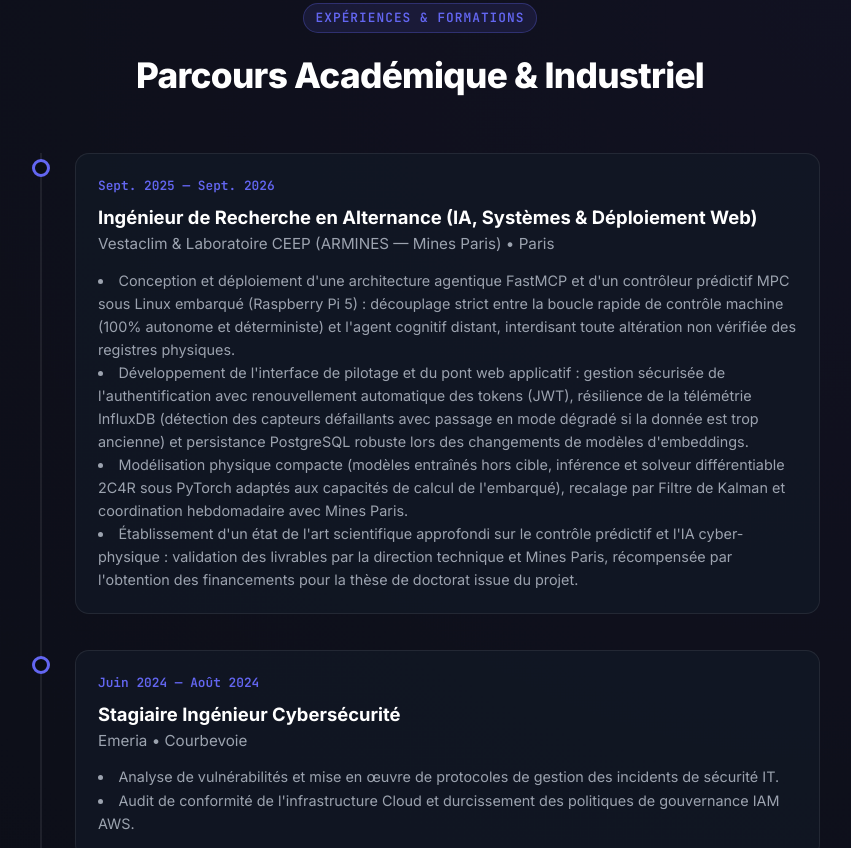
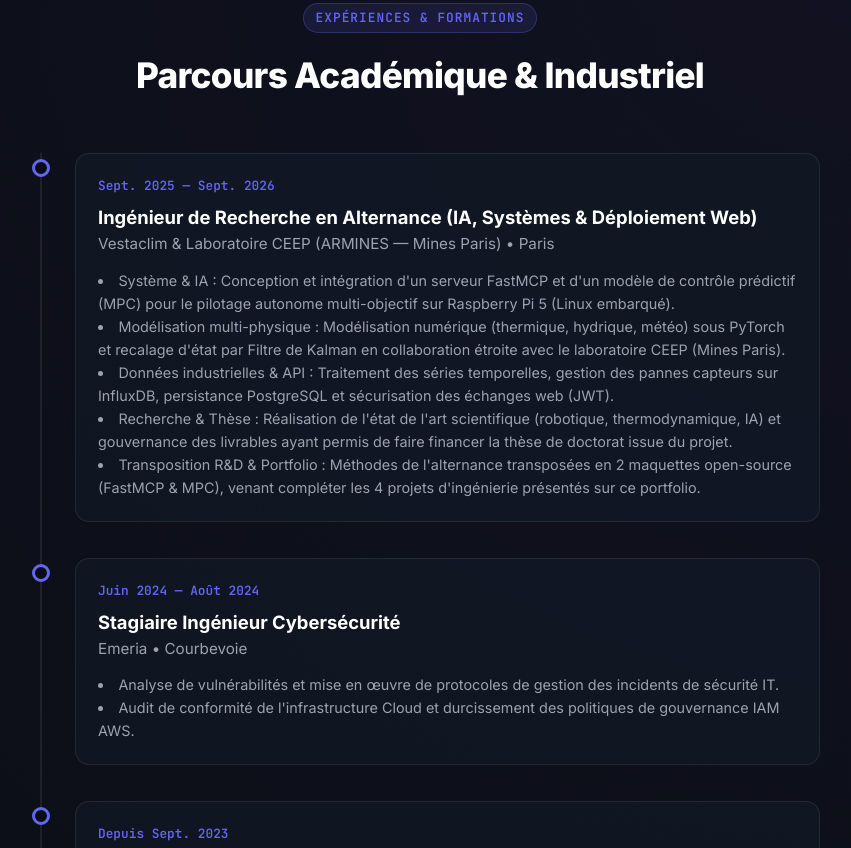
Before and after one commit to quentin-jean-pro/portfolio, a plain HTML site: page index.html in a window 1280 px wide. Shown: the part 3904-4752 px from the top of the page, without its empty margins (220-1071 px from the left). Drawn offline with Linux system fonts and the light colour scheme.

Commit message:
feat(cv & experience): update FR CV and synchronize Vestaclim timeline with new punchy bullets and v1.4 cache

```diff
--- a/assets/js/main.js
+++ b/assets/js/main.js
@@ -100,10 +100,11 @@ const I18N = {
     exp1_date: "Sept. 2025 — Sept. 2026",
     exp1_role: "Ingénieur de Recherche en Alternance (IA, Systèmes & Déploiement Web)",
     exp1_company: "Vestaclim & Laboratoire CEEP (ARMINES — Mines Paris) • Paris",
-    exp1_li1: "Conception et déploiement d'une architecture agentique FastMCP et d'un contrôleur prédictif MPC sous Linux embarqué (Raspberry Pi 5) : découplage strict entre la boucle rapide de contrôle machine (100% autonome et déterministe) et l'agent cognitif distant, interdisant toute altération non vérifiée des registres physiques.",
-    exp1_li2: "Développement de l'interface de pilotage et du pont web applicatif : gestion sécurisée de l'authentification avec renouvellement automatique des tokens (JWT), résilience de la télémétrie InfluxDB (détection des capteurs défaillants avec passage en mode dégradé si la donnée est trop ancienne) et persistance PostgreSQL robuste lors des changements de modèles d'embeddings.",
-    exp1_li3: "Modélisation physique compacte (modèles entraînés hors cible, inférence et solveur différentiable 2C4R sous PyTorch adaptés aux capacités de calcul de l'embarqué), recalage par Filtre de Kalman et coordination hebdomadaire avec Mines Paris.",
-    exp1_li4: "Établissement d'un état de l'art scientifique approfondi sur le contrôle prédictif et l'IA cyber-physique : validation des livrables par la direction technique et Mines Paris, récompensée par l'obtention des financements pour la thèse de doctorat issue du projet.",
+    exp1_li1: "Système & IA : Conception et intégration d'un serveur FastMCP et d'un modèle de contrôle prédictif (MPC) pour le pilotage autonome multi-objectif sur Raspberry Pi 5 (Linux embarqué).",
+    exp1_li2: "Modélisation multi-physique : Modélisation numérique (thermique, hydrique, météo) sous PyTorch et recalage d'état par Filtre de Kalman en collaboration étroite avec le laboratoire CEEP (Mines Paris).",
+    exp1_li3: "Données industrielles & API : Traitement des séries temporelles, gestion des pannes capteurs sur InfluxDB, persistance PostgreSQL et sécurisation des échanges web (JWT).",
+    exp1_li4: "Recherche & Thèse : Réalisation de l'état de l'art scientifique (robotique, thermodynamique, IA) et gouvernance des livrables ayant permis de faire financer la thèse de doctorat issue du projet.",
+    exp1_li5: "Transposition R&D & Portfolio : Méthodes de l'alternance transposées en 2 maquettes open-source (FastMCP & MPC), venant compléter les 4 projets d'ingénierie présentés sur ce portfolio.",
 
     exp2_date: "Juin 2024 — Août 2024",
     exp2_role: "Stagiaire Ingénieur Cybersécurité",
@@ -232,12 +233,13 @@ const I18N = {
     career_title: "Academic & Industrial Background",
 
     exp1_date: "Sept. 2025 — Sept. 2026",
-    exp1_role: "R&D AI, Systems & Web Deployment Engineer Apprentice",
+    exp1_role: "R&D Engineer in Apprenticeship (AI, Systems & Web Deployment)",
     exp1_company: "Vestaclim & CEEP Laboratory (ARMINES — Mines Paris) • Paris",
-    exp1_li1: "Designed and deployed a FastMCP agentic architecture and receding-horizon MPC controller on embedded Linux (Raspberry Pi 5): enforced a strict boundary decoupling the autonomous deterministic control loop from high-level distant agent requests, prohibiting unverified register writes.",
-    exp1_li2: "Architected the web supervision bridge and real-time event pipeline: resilient InfluxDB telemetry handling dropped packets with safety fallback when sensor data goes stale, automated JWT token refresh, and robust PostgreSQL migrations across embedding model changes.",
-    exp1_li3: "Formulated compact physics-informed representations (models trained offline, lightweight differentiable 2C4R inference in PyTorch on the edge device), Kalman state filtering, and scientific collaboration with Mines Paris researchers.",
-    exp1_li4: "Authored an exhaustive scientific state-of-the-art review on cyber-physical AI and predictive control: validated by technical leadership and Mines Paris, successfully securing full doctoral research funding (PhD grant) for the project.",
+    exp1_li1: "Systems & AI: Designed and integrated a FastMCP server and a Model Predictive Control (MPC) model for multi-objective autonomous control on Raspberry Pi 5 (embedded Linux).",
+    exp1_li2: "Multi-Physics Modeling: Numerical modeling (thermal, moisture, weather) in PyTorch and Kalman filter state estimation in close collaboration with the CEEP laboratory (Mines Paris).",
+    exp1_li3: "Industrial Data & APIs: Time-series processing, sensor failure handling on InfluxDB, PostgreSQL persistence, and secure web communications (JWT).",
+    exp1_li4: "Research & PhD: Conducted a scientific state-of-the-art review (robotics, thermodynamics, AI) and deliverable governance that secured funding for the follow-up PhD thesis.",
+    exp1_li5: "R&D Transposition & Portfolio: Work-study methods transposed into 2 open-source reference blueprints (FastMCP & MPC), complementing the 4 engineering projects featured on this portfolio.",
 
     exp2_date: "June 2024 — Aug. 2024",
     exp2_role: "Cybersecurity Engineering Intern",
--- a/index.html
+++ b/index.html
@@ -5,7 +5,7 @@
   <meta name="viewport" content="width=device-width, initial-scale=1.0">
   <title>Quentin JEAN — AI Engineer & R&D Researcher | Systèmes Agentiques, MPC & MLOps</title>
   <meta name="description" content="Portfolio d'ingénieur en IA spécialisé en architectures agentiques (MCP, LangGraph), contrôle prédictif (MPC), MLOps et Deep Learning appliqué aux systèmes industriels.">
-  <link rel="stylesheet" href="assets/css/style.css?v=1.3">
+  <link rel="stylesheet" href="assets/css/style.css?v=1.4">
   <link rel="preconnect" href="https://fonts.googleapis.com">
   <link rel="preconnect" href="https://fonts.gstatic.com" crossorigin>
   <link href="https://fonts.googleapis.com/css2?family=Inter:wght@400;500;600;700;800;900&family=JetBrains+Mono:wght@400;500;600;700&display=swap" rel="stylesheet">
@@ -374,10 +374,11 @@
             <h3 class="timeline-role" data-i18n="exp1_role">Ingénieur de Recherche en Alternance (IA, Systèmes & Déploiement Web)</h3>
             <div class="timeline-company" data-i18n="exp1_company">Vestaclim & Laboratoire CEEP (ARMINES — Mines Paris) • Paris</div>
             <ul class="timeline-details">
-              <li data-i18n="exp1_li1">Conception et déploiement d'une architecture agentique FastMCP et d'un contrôleur prédictif MPC sous Linux embarqué (Raspberry Pi 5) : découplage strict entre la boucle rapide de contrôle machine (100% autonome et déterministe) et l'agent cognitif distant, interdisant toute altération non vérifiée des registres physiques.</li>
-              <li data-i18n="exp1_li2">Développement de l'interface de pilotage et du pont web applicatif : gestion sécurisée de l'authentification avec renouvellement automatique des tokens (JWT), résilience de la télémétrie InfluxDB (détection des capteurs défaillants avec passage en mode dégradé si la donnée est trop ancienne) et persistance PostgreSQL robuste lors des changements de modèles d'embeddings.</li>
-              <li data-i18n="exp1_li3">Modélisation physique compacte (modèles entraînés hors cible, inférence et solveur différentiable 2C4R sous PyTorch adaptés aux capacités de calcul de l'embarqué), recalage par Filtre de Kalman et coordination hebdomadaire avec Mines Paris.</li>
-              <li data-i18n="exp1_li4">Établissement d'un état de l'art scientifique approfondi sur le contrôle prédictif et l'IA cyber-physique : validation des livrables par la direction technique et Mines Paris, récompensée par l'obtention des financements pour la thèse de doctorat issue du projet.</li>
+              <li data-i18n="exp1_li1">Système & IA : Conception et intégration d'un serveur FastMCP et d'un modèle de contrôle prédictif (MPC) pour le pilotage autonome multi-objectif sur Raspberry Pi 5 (Linux embarqué).</li>
+              <li data-i18n="exp1_li2">Modélisation multi-physique : Modélisation numérique (thermique, hydrique, météo) sous PyTorch et recalage d'état par Filtre de Kalman en collaboration étroite avec le laboratoire CEEP (Mines Paris).</li>
+              <li data-i18n="exp1_li3">Données industrielles & API : Traitement des séries temporelles, gestion des pannes capteurs sur InfluxDB, persistance PostgreSQL et sécurisation des échanges web (JWT).</li>
+              <li data-i18n="exp1_li4">Recherche & Thèse : Réalisation de l'état de l'art scientifique (robotique, thermodynamique, IA) et gouvernance des livrables ayant permis de faire financer la thèse de doctorat issue du projet.</li>
+              <li data-i18n="exp1_li5">Transposition R&D & Portfolio : Méthodes de l'alternance transposées en 2 maquettes open-source (FastMCP & MPC), venant compléter les 4 projets d'ingénierie présentés sur ce portfolio.</li>
             </ul>
           </div>
         </div>
@@ -495,6 +496,6 @@
     </div>
   </div>
 
-  <script src="assets/js/main.js?v=1.3"></script>
+  <script src="assets/js/main.js?v=1.4"></script>
 </body>
 </html>
```
Also changed, not shown: 1 other file.
